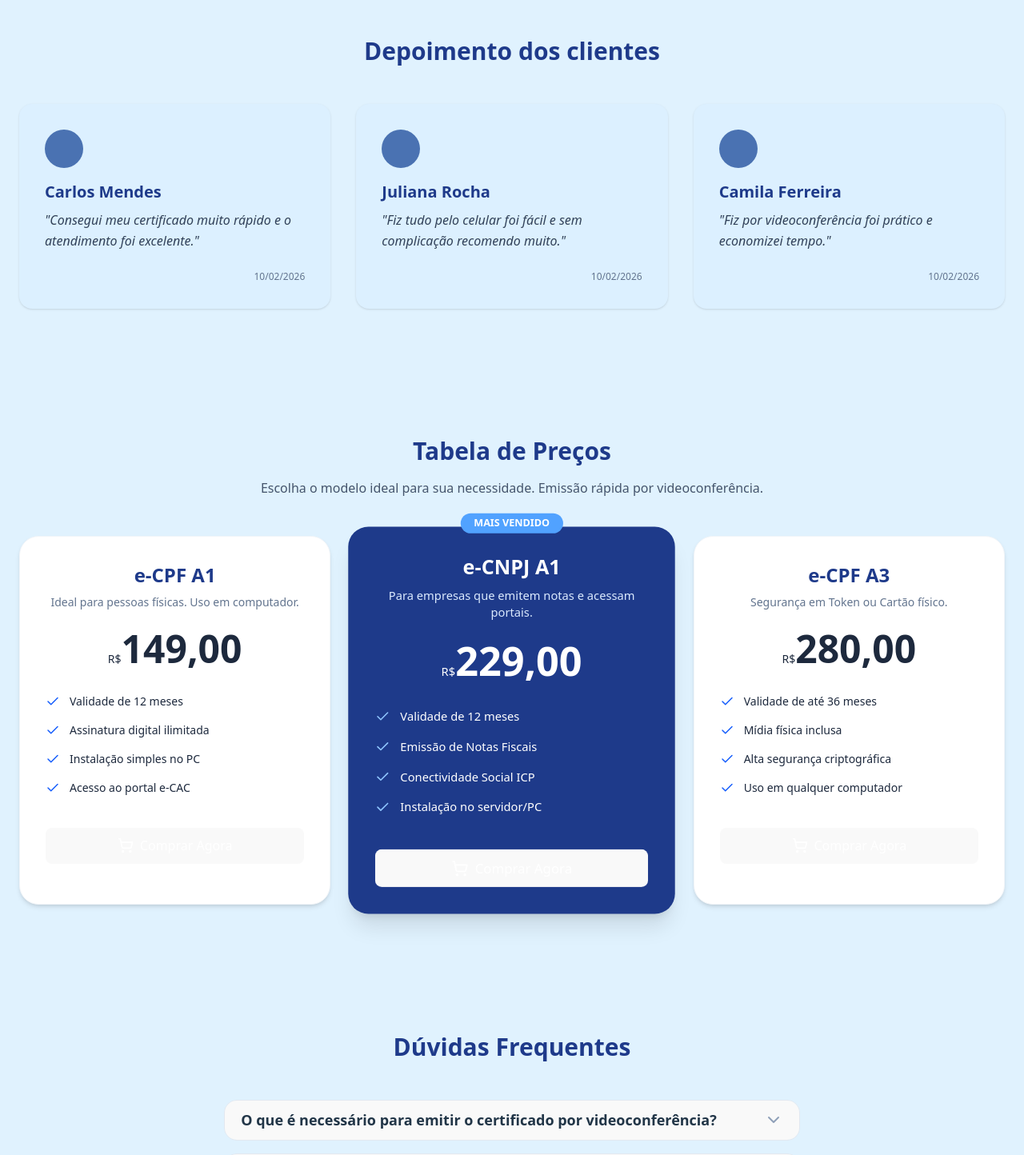
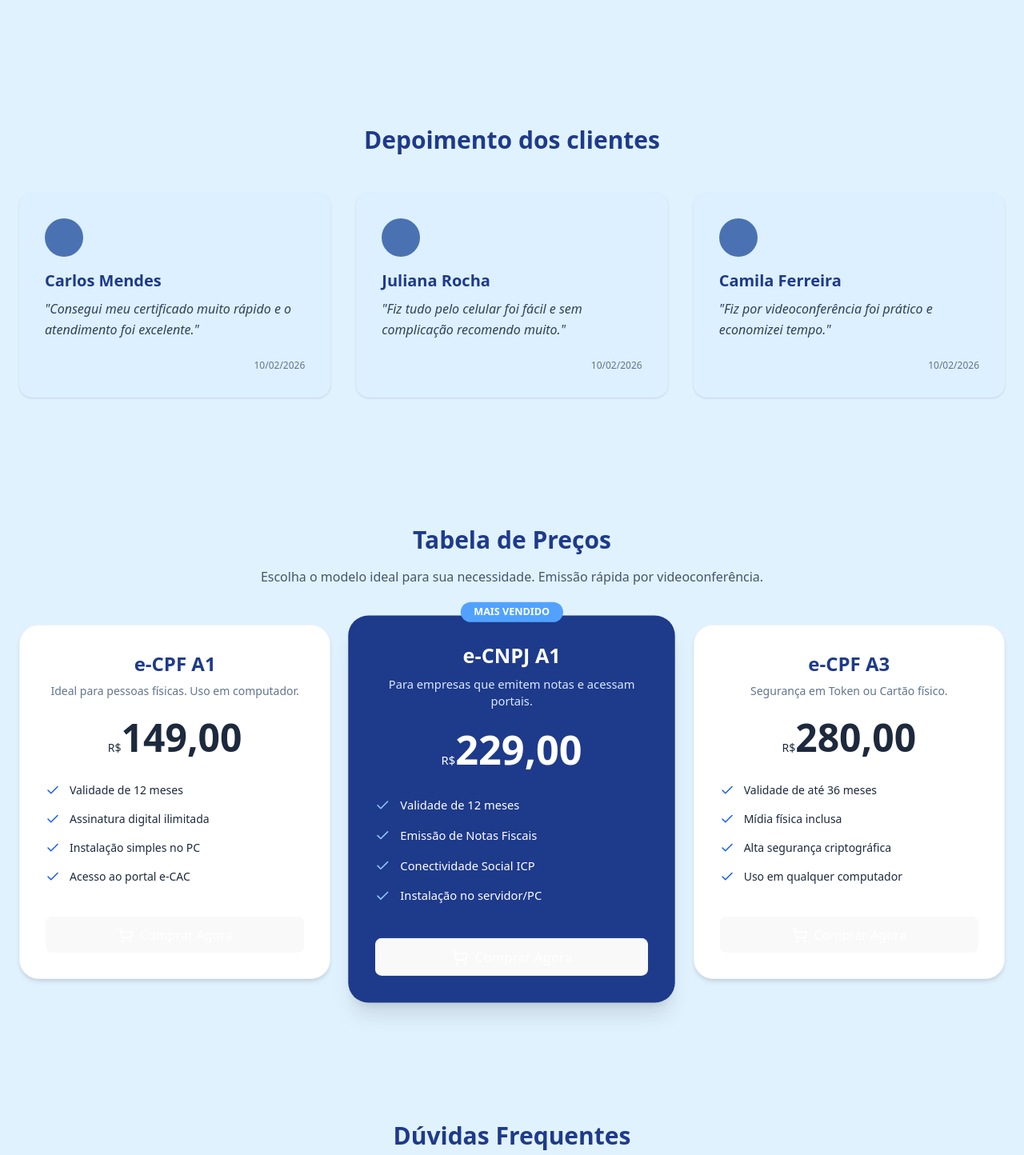
Before and after one commit to jpmacielprado/Landing_MPrime, a React (Vite) app: page / in a window 1280 px wide. Shown: the part 2460-3904 px from the top of the page at 80% size. Built offline with nearby package versions, Linux system fonts and the light colour scheme.

Commit message:
scroll annimation

```diff
--- a/src/components/Benefits.tsx
+++ b/src/components/Benefits.tsx
@@ -42,6 +42,7 @@ const Differences: React.FC = () => {
                     <div className="space-y-8">
                         {diffs.map((item, index) => (
                             <div key={index} className="flex gap-5">
+                                <ScrollAnimation delay={0.3}>
                                     <div className="shrink-0 mt-1">
                                         {item.icon}
                                     </div>
@@ -53,6 +54,7 @@ const Differences: React.FC = () => {
                                             {item.description}
                                         </p>
                                     </div>
+                                </ScrollAnimation>
                             </div>
                         ))}
                     </div>
@@ -70,7 +72,7 @@ const Differences: React.FC = () => {
                 </div>
 
             </div>
-        </section>
+        </section >
     );
 };
 
--- a/src/components/Faq.tsx
+++ b/src/components/Faq.tsx
@@ -1,5 +1,6 @@
 import React, { useState } from 'react';
 import { ChevronDown, ChevronUp } from 'lucide-react';
+import { ScrollAnimation } from './ScrollAnimation';
 
 interface FAQItem {
     question: string;
@@ -35,12 +36,15 @@ const Faq: React.FC = () => {
     return (
         <section className="py-20 bg-[#e0f2fe]">
             <div className="container mx-auto px-6 max-w-3xl">
+                <ScrollAnimation>
                     <h2 className="text-3xl font-bold text-[#1e3a8a] mb-12 text-center">
                         Dúvidas Frequentes
                     </h2>
+                </ScrollAnimation>
 
                 <div className="space-y-4">
                     {faqData.map((item, index) => (
+                        <ScrollAnimation key={index} delay={0.1 * index}>
                             <div
                                 key={index}
                                 className="border border-slate-200 rounded-2xl overflow-hidden transition-all"
@@ -65,6 +69,7 @@ const Faq: React.FC = () => {
                                     </div>
                                 )}
                             </div>
+                        </ScrollAnimation>
                     ))}
                 </div>
             </div>
--- a/src/components/Pricing.tsx
+++ b/src/components/Pricing.tsx
@@ -1,5 +1,6 @@
 import React from 'react';
 import { Check, ShoppingCart } from 'lucide-react';
+import { ScrollAnimation } from './ScrollAnimation';
 
 const plans = [
     {
@@ -29,15 +30,21 @@ const Pricing: React.FC = () => {
     return (
         <section id="pricing" className="py-20 bg-[#e0f2fe]">
             <div className="container mx-auto px-6 text-center">
+                <ScrollAnimation>
                     <h2 className="text-3xl font-bold text-[#1e3a8a] mb-4">
                         Tabela de Preços
                     </h2>
+                </ScrollAnimation>
+
+                <ScrollAnimation delay={0.2}>
                     <p className="text-slate-600 mb-12 max-w-2xl mx-auto">
                         Escolha o modelo ideal para sua necessidade. Emissão rápida por videoconferência.
                     </p>
+                </ScrollAnimation>
 
                 <div className="grid grid-cols-1 md:grid-cols-3 gap-8">
                     {plans.map((plan, index) => (
+                        <ScrollAnimation key={index} delay={0.3 + index * 0.2}>
                             <div
                                 key={index}
                                 className={`relative p-8 rounded-3xl transition-all duration-300 ${plan.highlight
@@ -80,6 +87,7 @@ const Pricing: React.FC = () => {
                                     Comprar Agora
                                 </button>
                             </div>
+                        </ScrollAnimation>
                     ))}
                 </div>
             </div>
--- a/src/components/Reviews.tsx
+++ b/src/components/Reviews.tsx
@@ -1,4 +1,5 @@
 import React from 'react';
+import { ScrollAnimation } from './ScrollAnimation';
 
 const reviews = [
     {
@@ -22,12 +23,15 @@ const Testimonials: React.FC = () => {
     return (
         <section className="py-20 bg-[#e0f2fe]">
             <div className="container mx-auto px-6 text-center">
+                <ScrollAnimation>
                     <h2 className="text-3xl font-bold text-[#1e3a8a] mb-12">
                         Depoimento dos clientes
                     </h2>
+                </ScrollAnimation>
 
                 <div className="grid grid-cols-1 md:grid-cols-3 gap-8">
                     {reviews.map((review, index) => (
+                        <ScrollAnimation>
                             <div
                                 key={index}
                                 className="bg-[#dcf0ff] p-8 rounded-2xl flex flex-col items-start text-left shadow-sm relative"
@@ -47,6 +51,7 @@ const Testimonials: React.FC = () => {
                                     {review.date}
                                 </span>
                             </div>
+                        </ScrollAnimation>
                     ))}
                 </div>
             </div>
```
Lines whose indentation alone changed are shown as unchanged.
